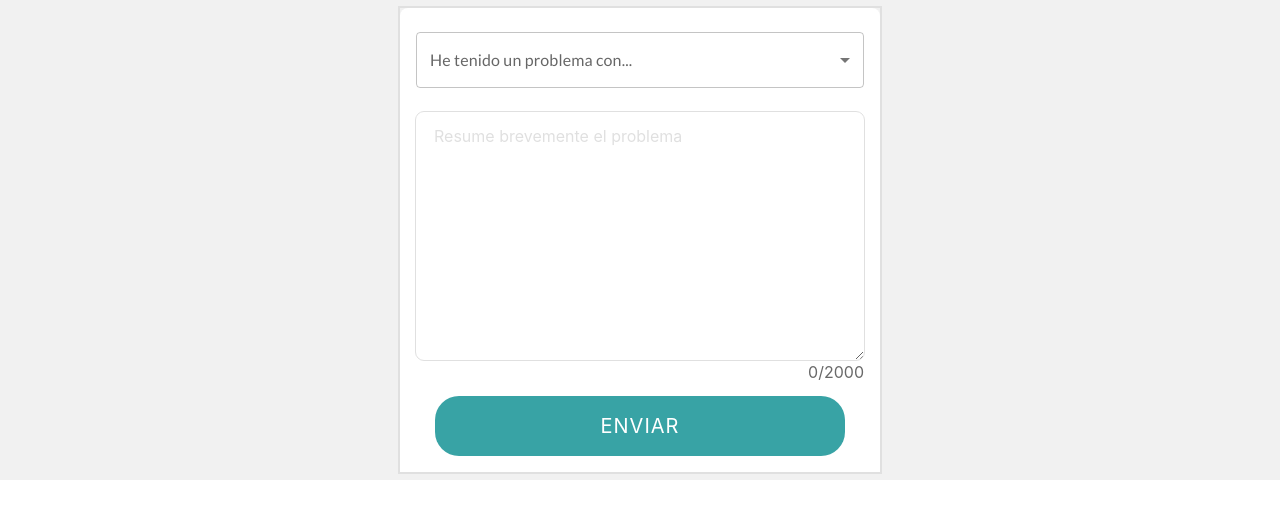
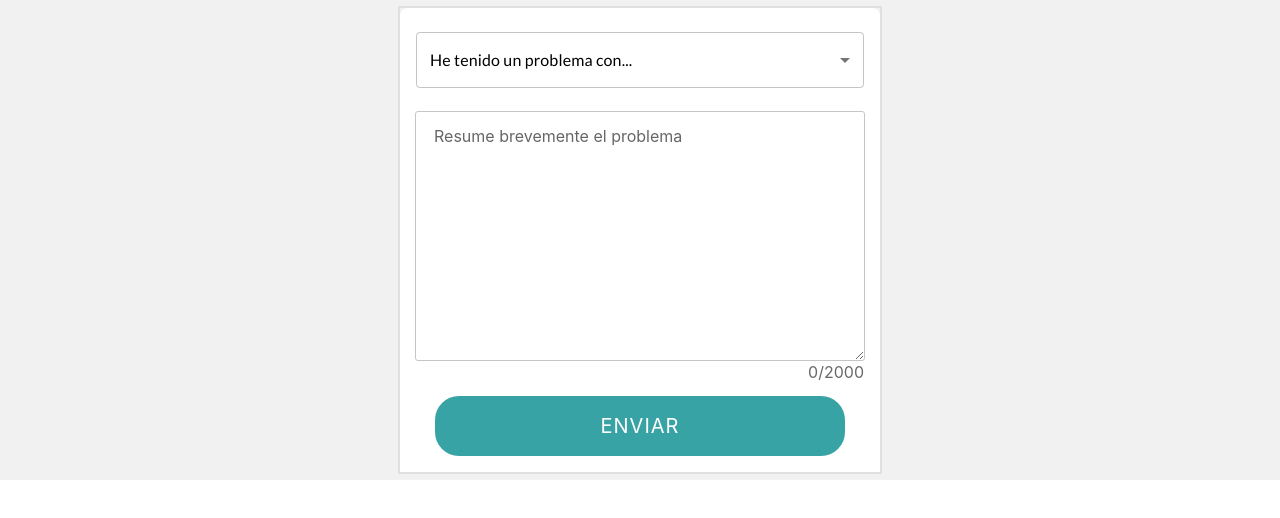
Before and after one commit to ISPP-Grupo5/BugaLink, a Next.js app in the folder bugalink-frontend/: page /users/qyahXxJc/rating/new/problem in a window 1280 px wide. Shown: the top 518 px of the page. Built offline with nearby package versions, Linux system fonts and the light colour scheme.

Commit message:
style: changed select and textarea colors to turquoise

```diff
--- a/bugalink-frontend/components/forms/SelectField/index.tsx
+++ b/bugalink-frontend/components/forms/SelectField/index.tsx
@@ -26,6 +26,10 @@ export default function SelectField({
         id="demo-simple-select-label"
         sx={{
           fontFamily: 'Lato, sans-serif',
+          color: '#000',
+          '&.Mui-focused': {
+            color: '#38a3a5',
+          },
         }}
       >
         {label}
@@ -38,6 +42,9 @@ export default function SelectField({
         onChange={(e) => setSelectedOption(e.target.value)}
         sx={{
           fontFamily: 'Lato, sans-serif',
+          '&.Mui-focused .MuiOutlinedInput-notchedOutline': {
+            borderColor: '#7cc3c4',
+          },
         }}
       >
         {options.map((option) => (
--- a/bugalink-frontend/components/forms/TextAreaField/index.tsx
+++ b/bugalink-frontend/components/forms/TextAreaField/index.tsx
@@ -34,7 +34,7 @@ export default function TextAreaField({
         data-te-input-wrapper-init
       >
         <textarea
-          className={`peer block min-h-[auto] rounded-lg border-none bg-transparent py-3 px-4 text-lg outline outline-1 outline-light-gray transition-all duration-200 ease-linear focus:outline-turquoise motion-reduce:transition-none ${inputClassName}`}
+          className={`peer block min-h-[auto] cursor-pointer rounded-sm border-none bg-transparent py-3 px-4 text-lg outline outline-1 outline-gray-select transition-all duration-200 ease-linear hover:outline-black focus:outline-2 focus:outline-light-turquoise motion-reduce:transition-none ${inputClassName}`}
           onChange={onChangeTextarea}
           value={content}
           id={fieldName}
@@ -44,7 +44,7 @@ export default function TextAreaField({
         <label
           onSelectCapture={(e) => e.preventDefault()} // Prevents context menu from opening when selecting text
           htmlFor={fieldName}
-          className={`pointer-events-none absolute top-0 left-3 mb-0 max-w-[90%] origin-[0_0] truncate bg-transparent px-1.5 pt-3 text-light-gray transition-all duration-200 ease-out peer-focus:-translate-y-5 peer-focus:scale-75 peer-focus:bg-white peer-focus:text-turquoise ${
+          className={`pointer-events-none absolute top-0 left-3 mb-0 max-w-[90%] origin-[0_0] truncate bg-transparent px-1.5 pt-3 text-gray-text-select transition-all duration-200 ease-out peer-focus:-translate-y-5 peer-focus:scale-75 peer-focus:bg-white peer-focus:text-turquoise ${
             content === '' ? '' : '-translate-y-5 scale-75 bg-white'
           }  motion-reduce:transition-none`}
         >
--- a/bugalink-frontend/pages/users/[id]/rating/new/problem.tsx
+++ b/bugalink-frontend/pages/users/[id]/rating/new/problem.tsx
@@ -1,5 +1,4 @@
 import { useState } from 'react';
-import { BackButtonText } from '../../../../../components/buttons/Back';
 import CTAButton from '../../../../../components/buttons/CTA';
 import SelectField from '../../../../../components/forms/SelectField';
 import TextAreaField from '../../../../../components/forms/TextAreaField';
@@ -16,8 +15,8 @@ export default function ReportProblem() {
   ];
 
   return (
-    <div className="flex flex-col px-4 pb-4 pt-3 h-full overflow-y-scroll bg-white rounded-t-lg">
-      <div className="flex flex-col my-3">
+    <div className="flex h-full flex-col overflow-y-scroll rounded-t-lg bg-white px-4 pb-4 pt-3">
+      <div className="my-3 flex flex-col">
         <SelectField
           label="He tenido un problema con..."
           id="people"
@@ -27,7 +26,7 @@ export default function ReportProblem() {
           inputClassName="w-full"
         />
       </div>
-      <div className="flex flex-col my-3">
+      <div className="my-3 flex flex-col">
         <TextAreaField
           fieldName="Resume brevemente el problema"
           content={problem}
```
